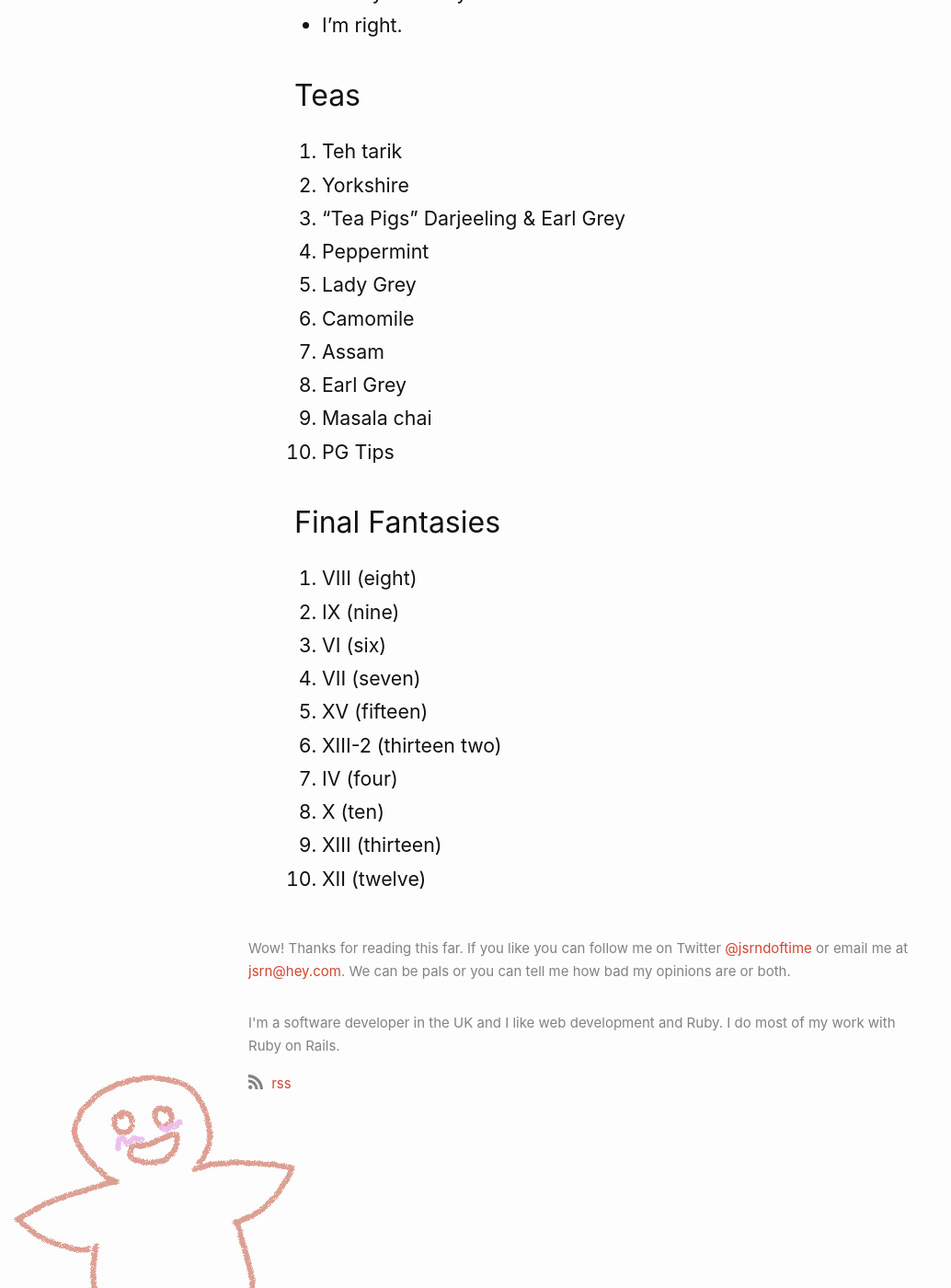
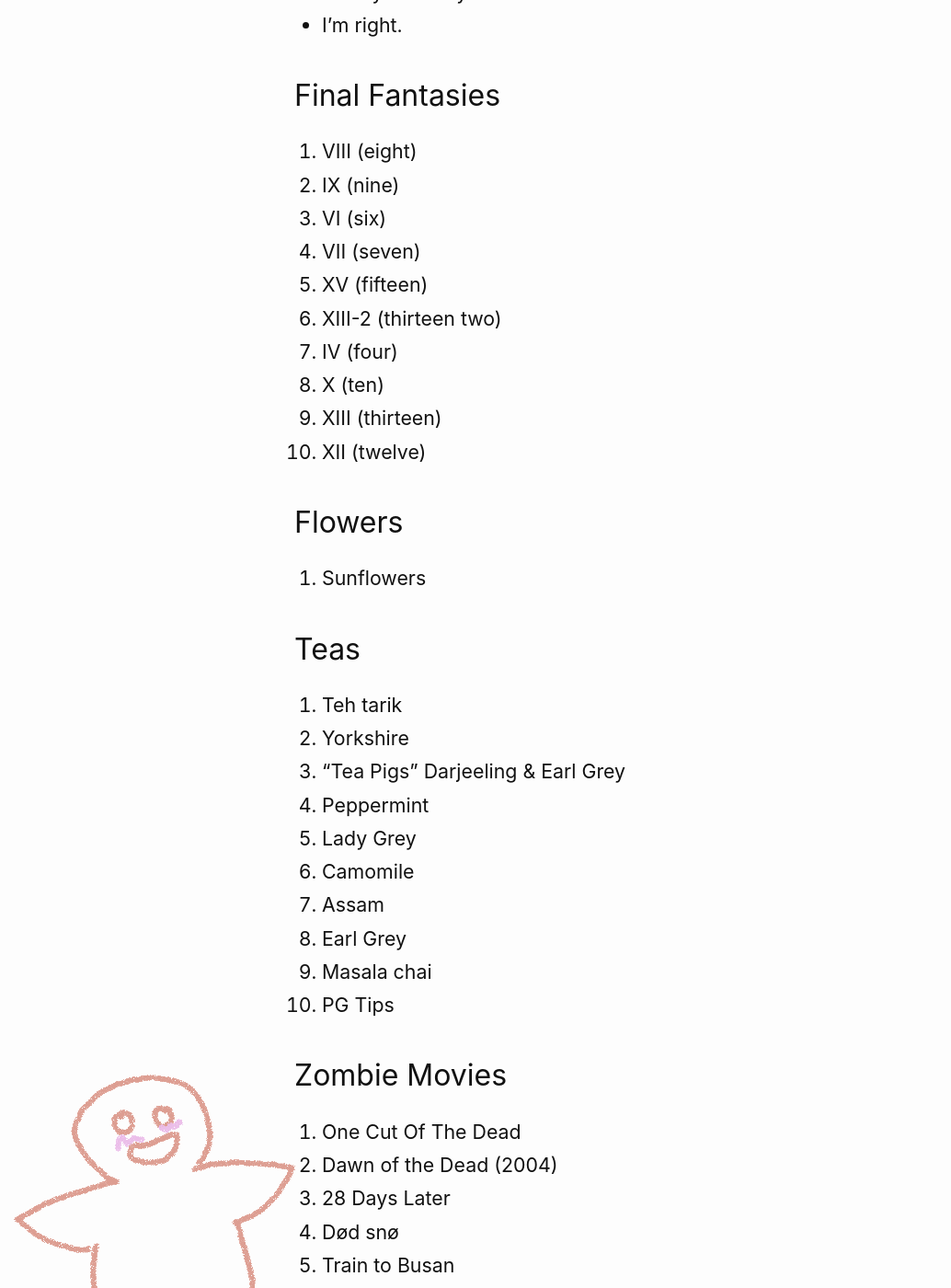
Before and after one commit to jsrn/jsrn.github.io, a Jekyll site: the page built from best.md, in a window 1280 px wide and 1400 px high, scrolled down 470 px. Shown: the whole window at 92% size, without its empty margins (0-1034 px from the left). Built offline with Jekyll 4.4.1, drawn with Linux system fonts in a browser that asks for light colours; our own code applies the rules of GitHub Pages for plain Markdown files; some of the changed text lies outside the part shown.

Commit message:
Ranked zombie movies

```diff
--- a/best.md
+++ b/best.md
@@ -13,6 +13,23 @@
 * Totally arbitrary.
 * I'm right.
 
+## Final Fantasies
+
+1. VIII (eight)
+1. IX (nine)
+1. VI (six)
+1. VII (seven)
+1. XV (fifteen)
+1. XIII-2 (thirteen two)
+1. IV (four)
+1. X (ten)
+1. XIII (thirteen)
+1. XII (twelve)
+
+## Flowers
+
+1. Sunflowers
+
 ## Teas
 
 1. Teh tarik
@@ -26,15 +43,15 @@
 1. Masala chai
 1. PG Tips
 
-## Final Fantasies
+## Zombie Movies
 
-1. VIII (eight)
-1. IX (nine)
-1. VI (six)
-1. VII (seven)
-1. XV (fifteen)
-1. XIII-2 (thirteen two)
-1. IV (four)
-1. X (ten)
-1. XIII (thirteen)
-1. XII (twelve)
+1. One Cut Of The Dead
+1. Dawn of the Dead (2004)
+1. 28 Days Later
+1. Død snø
+1. Train to Busan
+1. Braindead
+1. #Alive
+1. Zombie Flesh Eaters 2
+1. Shaun Of The Dead
+1. Overlord
```
Also changed, not shown: _drafts/2020-12-07-introduction-to-uml.md (added, +17 -0 lines), _drafts/2020-12-31-december-2020.md (added, +13 -0 lines).
